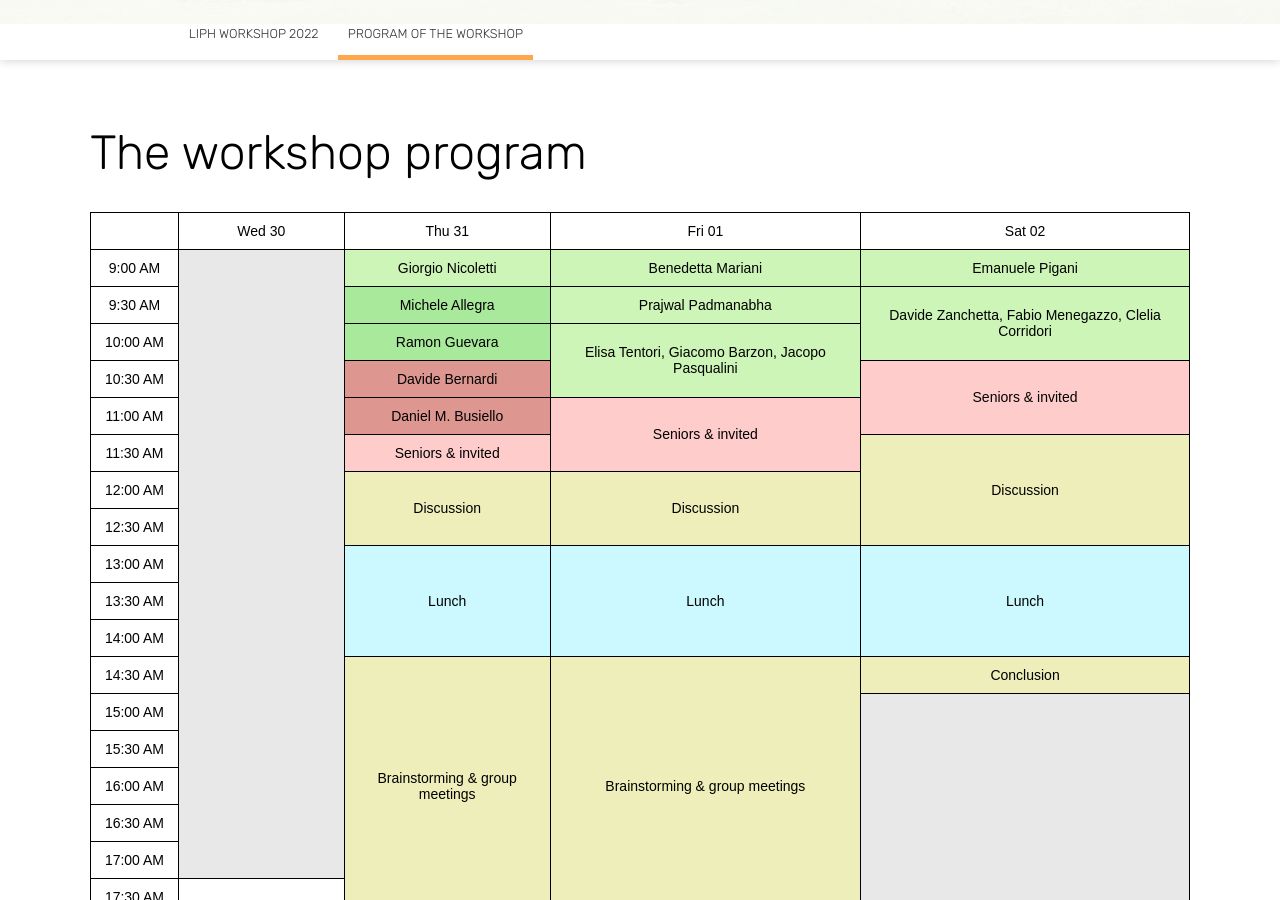
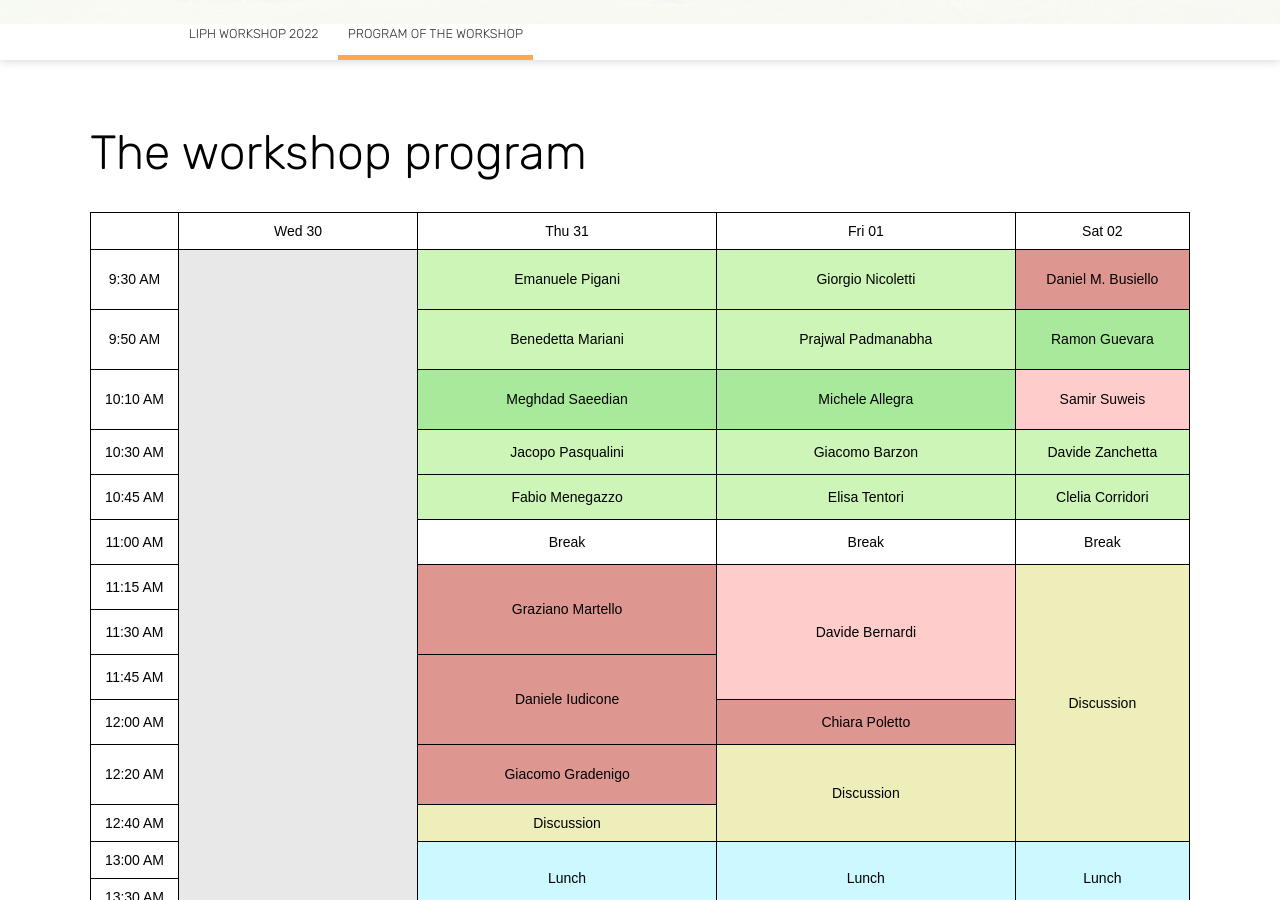
Before and after one commit to liphlab/liphworkshop2022, a Jekyll site: the page built from program.html, in a window 1280 px wide and 900 px high, scrolled down 876 px. Built offline with Jekyll 4.4.1, drawn with Linux system fonts in a browser that asks for light colours; nearby versions of some CDN libraries; some of the changed text lies outside the part shown.

Commit message:
Definitive program

```diff
--- a/program.html
+++ b/program.html
@@ -50,52 +50,74 @@ image: /images/asiago2.jpg
 						  </tr>
 						</thead>
 						<tbody>
-							<tr>
-							    <td class="tg-baqh" style="width:8%">9:00 AM</td>
-									<td class="tg-gggg" rowspan="17"></td>
+							<tr height="60px">
+							    <td class="tg-baqh" style="width:8%">9:30 AM</td>
+									<td class="tg-gggg" rowspan="21"></td>
+									<td class="tg-phd" rowspan="1">Emanuele Pigani</td>
 									<td class="tg-phd" rowspan="1">Giorgio Nicoletti</td>
+									<td class="tg-inv" rowspan="1">Daniel M. Busiello</td>
+							</tr>
+							<tr height="60px">
+							    <td class="tg-baqh">9:50 AM</td>
 									<td class="tg-phd" rowspan="1">Benedetta Mariani</td>
-									<td class="tg-phd" rowspan="1">Emanuele Pigani</td>
+									<td class="tg-phd" rowspan="1">Prajwal Padmanabha</td>
+									<td class="tg-pdocs" rowspan="1">Ramon Guevara</td>
 							</tr>
-							<tr>
-							    <td class="tg-baqh">9:30 AM</td>
+							<tr height="60px">
+							    <td class="tg-baqh">10:10 AM</td>
+									<td class="tg-pdocs" rowspan="1">Meghdad Saeedian</td>
 									<td class="tg-pdocs" rowspan="1">Michele Allegra</td>
-									<td class="tg-phd" rowspan="1">Prajwal Padmanabha</td>
-									<td class="tg-phd" rowspan="2">Davide Zanchetta, Fabio Menegazzo, Clelia Corridori</td>
+									<td class="tg-phmi" rowspan="1">Samir Suweis</td>
 							</tr>
-							<tr>
-							    <td class="tg-baqh">10:00 AM</td>
-									<td class="tg-pdocs" rowspan="1">Ramon Guevara</td>
-									<td class="tg-phd" rowspan="2">Elisa Tentori, Giacomo Barzon, Jacopo Pasqualini</td>
+							<tr height="45px">
+							    <td class="tg-baqh">10:30 AM</td>
+									<td class="tg-phd" rowspan="1">Jacopo Pasqualini</td>
+									<td class="tg-phd" rowspan="1">Giacomo Barzon</td>
+									<td class="tg-phd" rowspan="1">Davide Zanchetta</td>
 							</tr>
-							<tr>
-							    <td class="tg-baqh">10:30 AM</td>
-									<td class="tg-inv" rowspan="1">Davide Bernardi</td>
-									<td class="tg-phmi" rowspan="2">Seniors & invited</td>
+							<tr height="45px">
+									<td class="tg-baqh">10:45 AM</td>
+									<td class="tg-phd" rowspan="1">Fabio Menegazzo</td>
+									<td class="tg-phd" rowspan="1">Elisa Tentori</td>
+									<td class="tg-phd" rowspan="1">Clelia Corridori</td>
 							</tr>
-							<tr>
-							    <td class="tg-baqh">11:00 AM</td>
-									<td class="tg-inv" rowspan="1">Daniel M. Busiello</td>
-									<td class="tg-phmi" rowspan="2">Seniors & invited</td>
+							<tr height="45px">
+									<td class="tg-baqh">11:00 AM</td>
+									<td class="tg-baqh" rowspan="1">Break</td>
+									<td class="tg-baqh" rowspan="1">Break</td>
+									<td class="tg-baqh" rowspan="1">Break</td>
 							</tr>
-							<tr>
-							    <td class="tg-baqh">11:30 AM</td>
-									<td class="tg-phmi" rowspan="1">Seniors & invited</td>
-									<td class="tg-1eo6" rowspan = "3">Discussion</td>
+							<tr height="45px">
+							    <td class="tg-baqh">11:15 AM</td>
+									<td class="tg-inv" rowspan="2">Graziano Martello</td>
+									<td class="tg-phmi" rowspan="3">Davide Bernardi</td>
+									<td class="tg-1eo6" rowspan="6">Discussion</td>
 							</tr>
-							<tr>
-							    <td class="tg-baqh">12:00 AM</td>
-									<td class="tg-1eo6" rowspan = "2">Discussion</td>
+							<tr height="45px">
+									<td class="tg-baqh">11:30 AM</td>
+							</tr>
+							<tr height="45px">
+									<td class="tg-baqh">11:45 AM</td>
+									<td class="tg-inv" rowspan="2">Daniele Iudicone</td>
+							</tr>
+							<tr height="45px">
+									<td class="tg-baqh">12:00 AM</td>
+									<td class="tg-inv" rowspan="1">Chiara Poletto</td>
+							</tr>
+							<tr height = 60px>
+							    <td class="tg-baqh">12:20 AM</td>
+									<td class="tg-inv" rowspan="1">Giacomo Gradenigo</td>
 									<td class="tg-1eo6" rowspan = "2">Discussion</td>
 							</tr>
 							<tr>
-							    <td class="tg-baqh">12:30 AM</td>
+							    <td class="tg-baqh">12:40 AM</td>
+									<td class="tg-1eo6" rowspan = "1">Discussion</td>
 							</tr>
 							<tr>
 							    <td class="tg-baqh">13:00 AM</td>
-									<td class="tg-cbly" rowspan="3">Lunch</td>
-									<td class="tg-cbly" rowspan="3">Lunch</td>
-									<td class="tg-cbly" rowspan="3">Lunch</td>
+									<td class="tg-cbly" rowspan="2">Lunch</td>
+									<td class="tg-cbly" rowspan="2">Lunch</td>
+									<td class="tg-cbly" rowspan="2">Lunch</td>
 							</tr>
 							<tr>
 							    <td class="tg-baqh">13:30 AM</td>
@@ -149,7 +171,7 @@ image: /images/asiago2.jpg
 						</tbody>
 						</table>
 
-						<p>PhD students (except first year students), Postdocs and Seniors presenters will have 20 minutes for the presentation and 10 minutes for questions. First-year PhD students will have 15 minutes for the presentation and 5 minutes for questions.</p>
+						<p>PhD students (except first year students), Postdocs and members of the group will have 15 minutes for the presentation and 5 minutes for questions. First-year PhD students will have 10 minutes for the presentation and 5 minutes for questions.</p>
 
 					</div>
 				</div>
```
Also changed, not shown: 2 other files.
